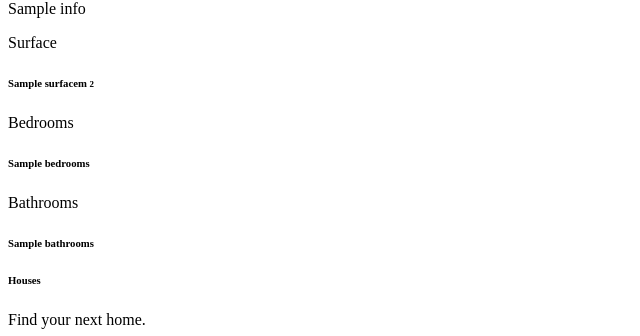
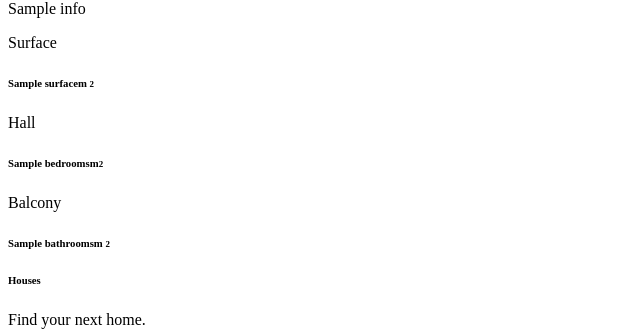
Before and after one commit to shaxzodbe/jkgorod, a Yii app: template frontend/views/site/_sale_section.php in a window 1280 px wide. Shown: the part 646-982 px from the top of the page, without its empty margins (0-640 px from the left). Run offline with PHP 8.4 and a stand-in for Yii, Linux system fonts and the light colour scheme; the template is opened without the code that fills it: most values are stand-ins (such as "Sample title", 1, 10 or a date in 2020); grey boxes marked "Sample" are stand-in pictures; data that the repository does not hold is empty; some libraries are stand-ins or nearby versions.

Commit message:
added balcony and hall kitchen in sale section

```diff
--- a/frontend/messages/ru/app.php
+++ b/frontend/messages/ru/app.php
@@ -22,6 +22,9 @@ return array(
     'Surface' => 'Площадь',
     'Bedrooms' => 'Спальни',
     'Bathrooms' => 'Ванная',
+    'Kitchen' => 'Кухня',
+    'Hall' => 'Гостинная',
+    'Balcony' => 'Балкон',
     'Lovely and cosy apartment' => 'Прекрасная и уютная квартира',
     'Siri\'s latest trick is offering a hands-free TV viewing experience, that will allow
                             consumers to turn on or off their television, change inputs, fast forward.' => 'Последний трюк Siri заключается в предоставлении возможности просмотра телевизора без помощи рук, что позволит
--- a/frontend/views/site/_sale_section.php
+++ b/frontend/views/site/_sale_section.php
@@ -13,20 +13,17 @@ $language = Yii::$app->session->get('language');
     <div class="col-lg-4 mb-lg-3 mb-4">
         <div class="card">
             <div class="card-header p-0 mx-3 mt-3 position-relative z-index-1">
-                <a href="" class="d-block">
+                <div href="" class="d-block">
                     <img src="<?php echo $value->getImageUrl() ?>"
                          class="img-fluid border-radius-lg shadow"
                          style="min-height: 212px;">
-                </a>
+
+                </div>
             </div>
 
             <div class="card-body pt-3">
                 <div class="d-flex align-items-center">
                     <div>
-<!--                        <a href="javascript:;"-->
-<!--                           class="card-title h4 d-block text-darker font-weight-bolder mb-0">-->
-<!--                            --><?php //echo $model[$item]['cost'] ?><!-- USD-->
-<!--                        </a>-->
                         <p class="card-description mb-4 text-sm">
                             <?php echo $model[$item]['info_'.$language]?>
                         </p>
@@ -49,8 +46,8 @@ $language = Yii::$app->session->get('language');
                         <div class="d-flex align-items-center">
                             <i class="fa fa-bed text-gradient text-warning text-lg mb-0" aria-hidden="true"></i>
                             <div class="ms-xl-3 ms-1">
-                                <p class="text-xs mb-0"><?=Yii::t('app','Bedrooms')?></p>
-                                <h6 class="font-weight-bolder mb-0"><?php echo $model[$item]['bedrooms']?></h6>
+                                <p class="text-xs mb-0"><?php echo ($model[$item]['bedrooms'] > 3) ? Yii::t('app','Hall') : Yii::t('app','Bedrooms') ?></p>
+                                <h6 class="font-weight-bolder mb-0"><?php if ($model[$item]['bedrooms'] <= 3) { echo (int)$model[$item]['bedrooms']; } else if ($model[$item]['bedrooms'] > 3) { echo $model[$item]['bedrooms'] . Yii::t('app','m') . '<small class="position-absolute justify-align-top mt-n0">2</small>'; } ?></h6>
                             </div>
                         </div>
                     </div>
@@ -59,8 +56,11 @@ $language = Yii::$app->session->get('language');
                             <i class="fa fa-bath text-gradient text-warning text-lg mb-0"
                                aria-hidden="true"></i>
                             <div class="ms-xl-3 ms-1">
-                                <p class="text-xs mb-0"><?=Yii::t('app','Bathrooms')?></p>
-                                <h6 class="font-weight-bolder mb-0"><?php echo $model[$item]['bathrooms']?></h6>
+                                <p class="text-xs mb-0">
+                                    <?php if ($model[$item]['bathrooms'] < 13) { echo Yii::t('app','Kitchen'); } else if (($model[$item]['bathrooms'] < 20) && ($model[$item]['bathrooms'] > 13)) { echo Yii::t('app','Hall'); } else { echo Yii::t('app','Balcony'); }?></p>
+                                <h6 class="font-weight-bolder mb-0"><?php echo $model[$item]['bathrooms']?><?=Yii::t('app','m')?>
+                                    <small class="position-absolute justify-align-top mt-n0">2</small>
+                                </h6>
                             </div>
                         </div>
                     </div>
```
